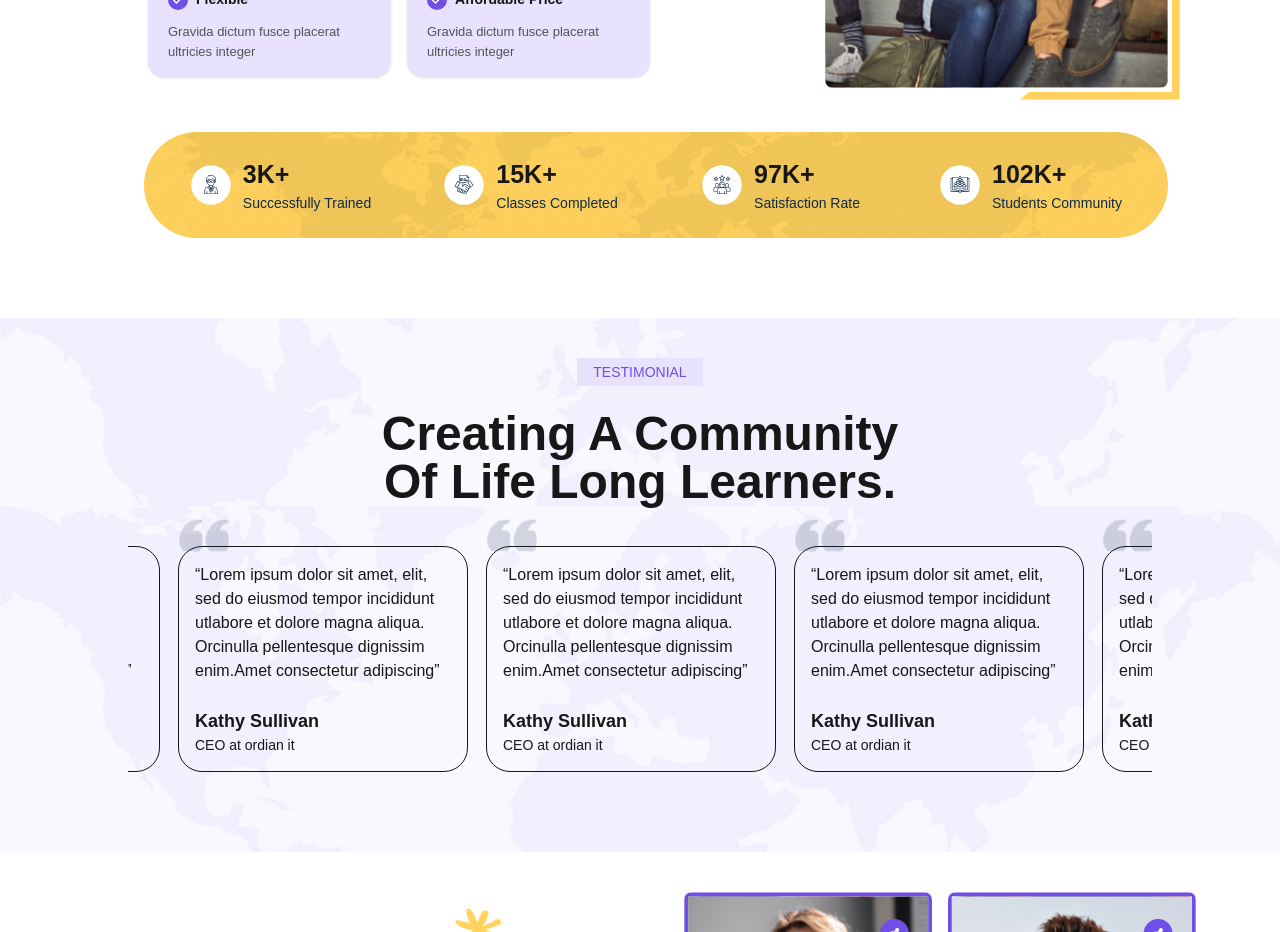
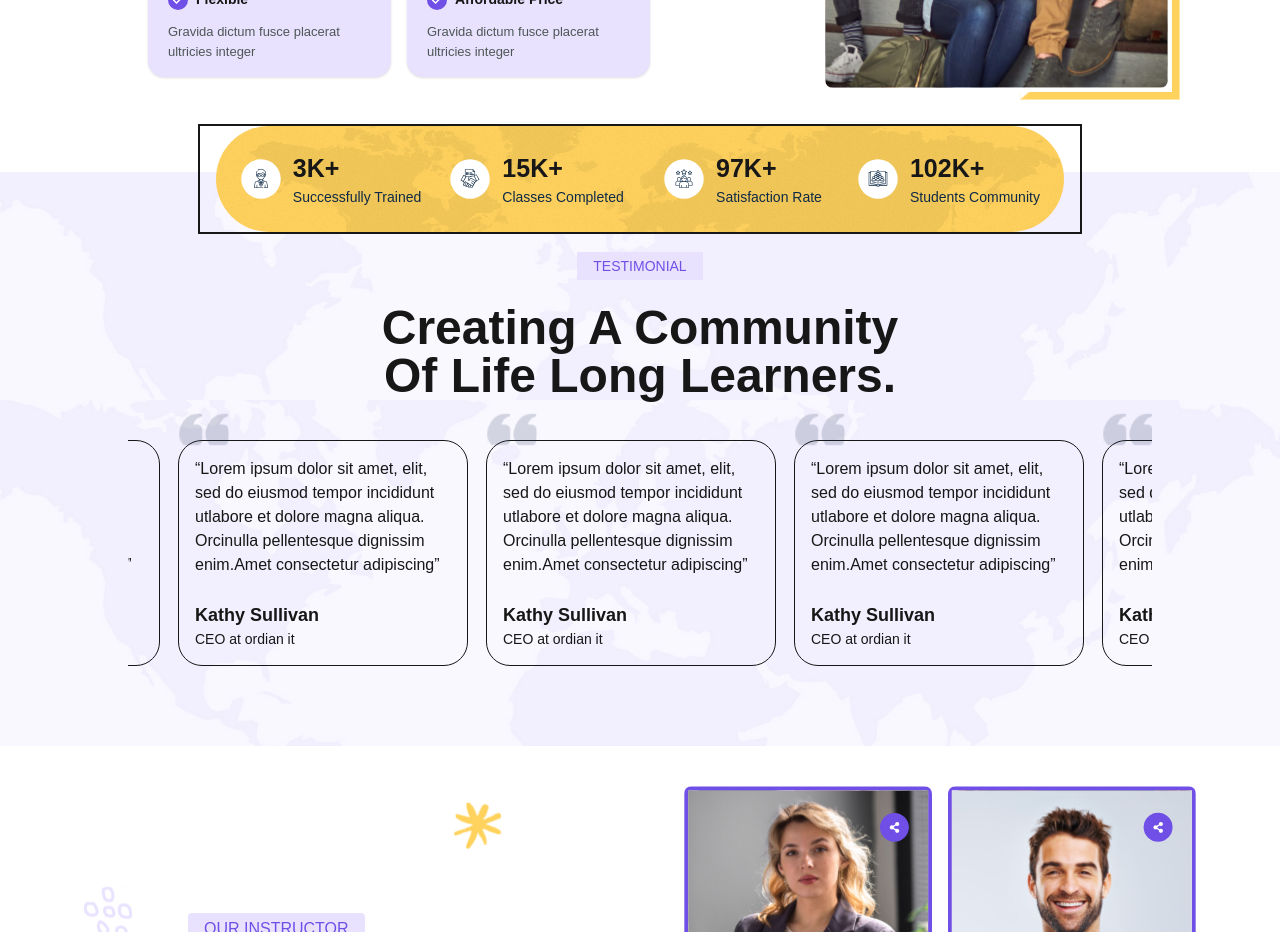
Before and after one commit to Hamad12-siddiqui/Course-Hub, a Next.js app: page / in a window 1280 px wide. Shown: the part 3560-4492 px from the top of the page. Built offline with nearby package versions, Linux system fonts and the light colour scheme.

Commit message:
feat: Implement Banner component and integrate it into Testimonial section

```diff
--- /dev/null
+++ b/app/components/Bannar/Bannar.js
@@ -0,0 +1,40 @@
+import React from 'react'
+import { stats } from "@/app/constant/Creating.txt.js";
+
+
+const Banner = () => {
+  return (
+    <div className="w-full flex justify-center items-center px-4 border-2">
+      <div className="w-full md:max-w-5xl bg-[#FFD25D] rounded-2xl md:rounded-full py-6 px-6
+        bg-cover bg-no-repeat bg-[url('/images/bg(3).png')]">
+        <div className="grid grid-cols-2 sm:grid-cols-4 gap-6 text-center md:text-left">
+          {stats.map((item) => (
+            <div
+              key={item.id}
+              className="flex flex-col md:flex-row items-center justify-center gap-3"
+            >
+              {/* Icon */}
+              <img
+                src={item.icon}
+                alt={item.label}
+                className="w-10 h-10 object-contain"
+              />
+
+              {/* Text Section */}
+              <div>
+                <p className="font-epilogue font-bold text-[20px] sm:text-[25px] capitalize">
+                  {item.number}
+                </p>
+                <p className="text-[#0E2A46] font-sora font-normal text-[12px] sm:text-[14px] capitalize">
+                  {item.label}
+                </p>
+              </div>
+            </div>
+          ))}
+        </div>
+      </div>
+    </div>
+  )
+}
+
+export default Banner
--- a/app/modules/Home/Creating.js
+++ b/app/modules/Home/Creating.js
@@ -88,35 +88,6 @@ const Creating = () => {
         </div>
       </div>
 
-      {/* Stats Section */}
-      <div className="w-full max-w-5xl bg-[#FFD25D] rounded-2xl md:rounded-full mt-10 py-6 px-6 ml-0 md:ml-8
-      bg-cover bg-center bg-no-repeat bg-[url('/images/bg(3).png')]">
-        <div className="grid grid-cols-2 md:grid-cols-4 gap-6 text-center md:text-left">
-          {stats.map((item) => (
-            <div
-              key={item.id}
-              className="flex flex-col md:flex-row items-center md:items-center justify-center gap-3"
-            >
-              {/* Icon */}
-              <img
-                src={item.icon}
-                alt={item.label}
-                className="w-10 h-10 object-contain"
-              />
-
-              {/* Text Section */}
-              <div>
-                <p className="font-epilogue font-bold text-[20px] sm:text-[25px] capitalize">
-                  {item.number}
-                </p>
-                <p className="text-[#0E2A46] font-sora font-normal text-[12px] sm:text-[14px] capitalize">
-                  {item.label}
-                </p>
-              </div>
-            </div>
-          ))}
-        </div>
-      </div>
     </div>
   );
 };
--- a/app/modules/Home/Testimonial.js
+++ b/app/modules/Home/Testimonial.js
@@ -1,13 +1,18 @@
+import Bannar from "@/app/components/Bannar/Bannar";
 import PauseOnHover from "@/app/components/Carsoule/Carsoule";
 import React from "react";
 
 const Testimonial = () => {
   return (
     <>
-    <div className="flex justify-center items-center mt-20 pt-10 md:px-4 px-0 bg-[url('/images/mapbg.jpg')] bg-cover bg-center">
 
 
-      <div className="w-5xl flex flex-col justify-center items-center">
+
+    <div className=" w-full relative flex justify-center items-center mt-20 pt-10 md:px-4 px-0 bg-[url('/images/mapbg.jpg')] bg-cover bg-center">
+<div className="absolute  lg:-top-12 sm:-top-20">
+      <Bannar/>
+    </div>
+      <div className="w-5xl flex flex-col justify-center items-center mt-10">
         <div className="bg-[#E9E2FF] text-[#704FE6]">
           <p className="font-sora font-normal text-sm py-1 md:px-4 px-0 uppercase">
             testimonial
```
